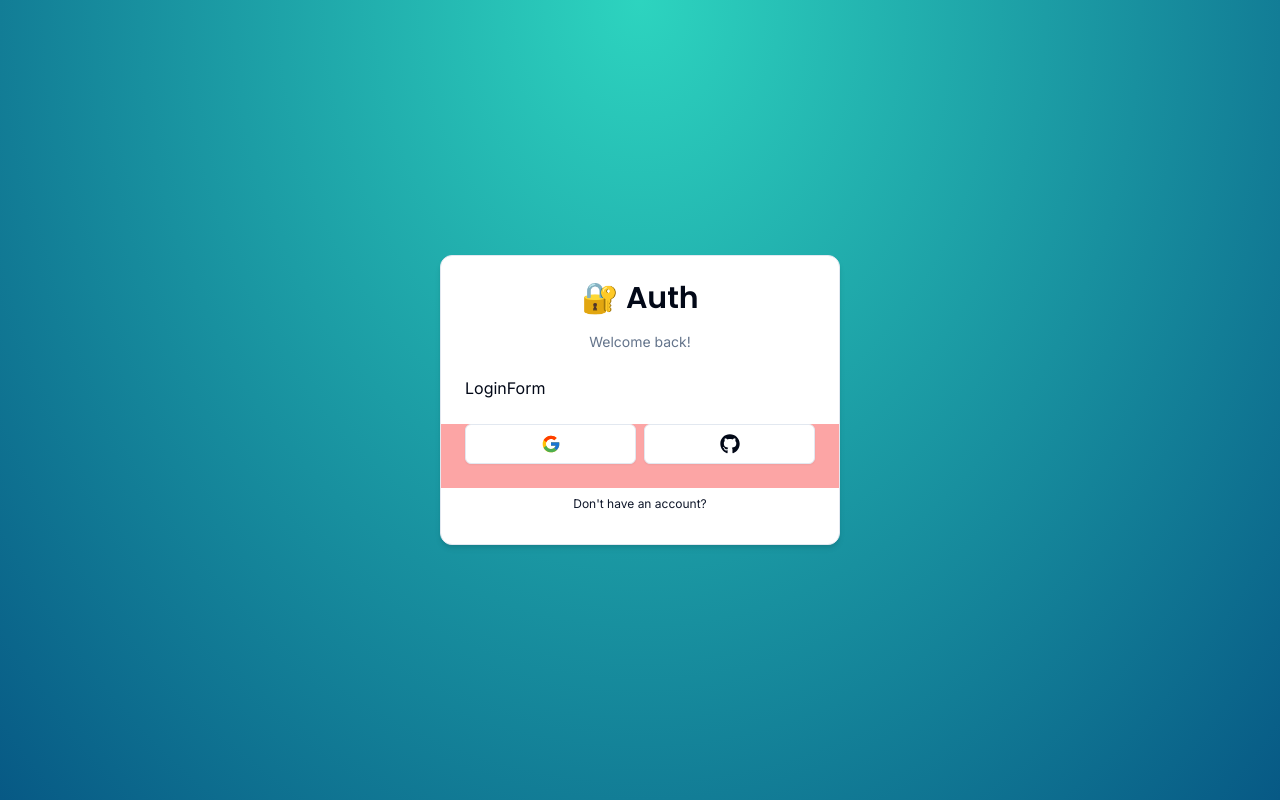
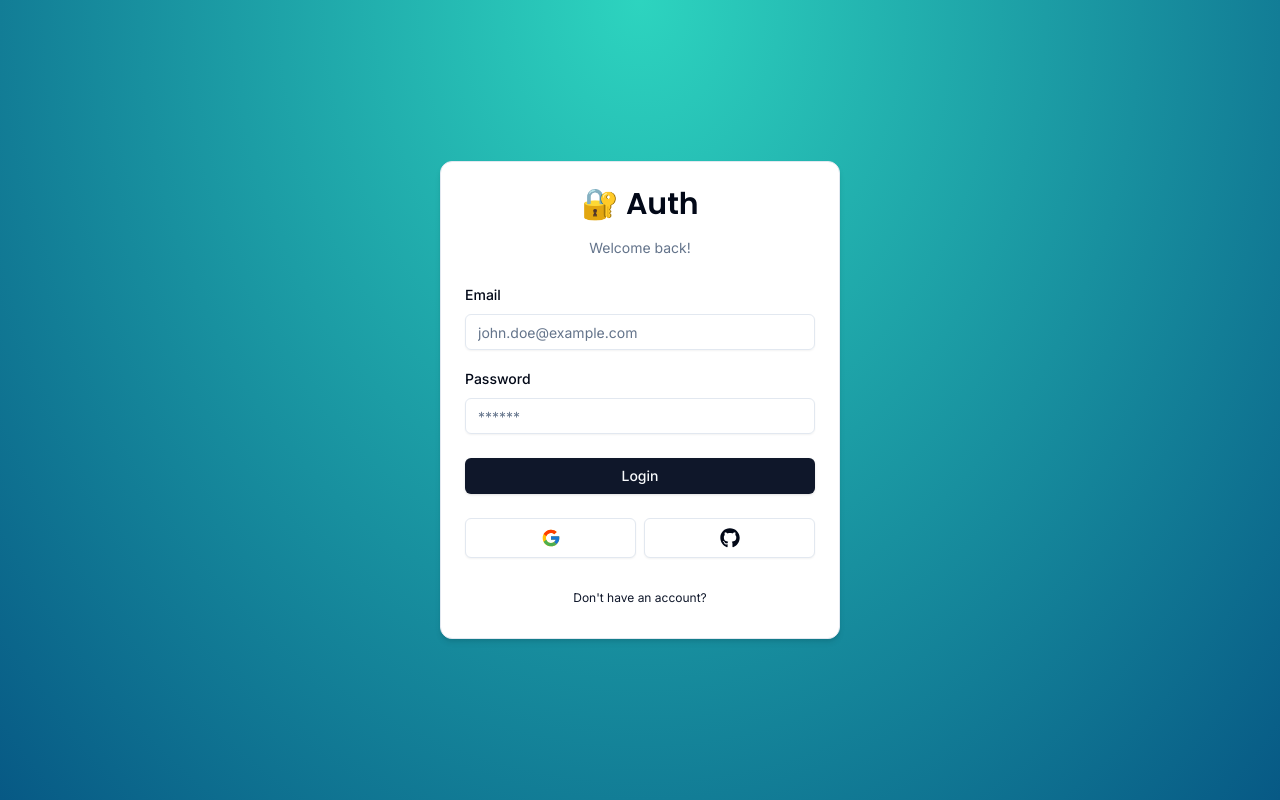
Before and after one commit to sayf-t/next-auth-v5-demo, a Next.js app: page /auth/login in a window 1280 px wide. Built offline with nearby package versions, Linux system fonts and the light colour scheme.

Commit message:
task: login form

```diff
--- /dev/null
+++ b/components/FormError.tsx
@@ -0,0 +1,18 @@
+import { ExclamationTriangleIcon } from "@radix-ui/react-icons";
+
+interface FormErrorProps {
+    message?: string;
+}
+
+export const FormError = ({ message }: FormErrorProps) => {
+    if (!message) {
+        return null;
+    }
+
+    return (
+        <div className="bg-destructive/15 p-3 rounded-md flex items-center gap-x-2 text-sm text-destructive">
+            <ExclamationTriangleIcon className="w-4 h-4" />
+            <p>{message}</p>
+        </div>
+    );
+}
--- /dev/null
+++ b/components/FormSuccess.tsx
@@ -0,0 +1,18 @@
+import { CheckCircledIcon } from "@radix-ui/react-icons";
+
+interface FormSuccessProps {
+    message?: string;
+}
+
+export const FormSuccess = ({ message }: FormSuccessProps) => {
+    if (!message) {
+        return null;
+    }
+
+    return (
+        <div className="bg-emerald-500/15 p-3 rounded-md flex items-center gap-x-2 text-sm text-emerald-500">
+            <CheckCircledIcon className="w-4 h-4" />
+            <p>{message}</p>
+        </div>
+    );
+}
--- a/components/auth/CardWrapper.tsx
+++ b/components/auth/CardWrapper.tsx
@@ -32,7 +32,7 @@
     <CardContent>
     {children}
     </CardContent>
-    {showSocial && <CardFooter className="bg-red-300">
+    {showSocial && <CardFooter>
         <Social />
     </CardFooter>}
     <CardFooter>
--- a/components/auth/LoginForm.tsx
+++ b/components/auth/LoginForm.tsx
@@ -1,6 +1,39 @@
-import { CardWrapper } from "@/components/auth/CardWrapper"
+"use client";
+
+import { useForm } from "react-hook-form";
+import { zodResolver } from "@hookform/resolvers/zod";
+import { z } from "zod";
+
+import { LoginSchema } from "@/schemas";
+
+import {
+  Form,
+  FormControl,
+  FormField,
+  FormItem,
+  FormLabel,
+  FormMessage,
+} from "@/components/ui/form";
+import { Input } from "@/components/ui/input";
+import { Button } from "@/components/ui/button";
+
+import { CardWrapper } from "@/components/auth/CardWrapper";
+import { FormError } from "@/components/FormError";
+import { FormSuccess } from "@/components/FormSuccess";
 
 export const LoginForm = () => {
+  const form = useForm<z.infer<typeof LoginSchema>>({
+    resolver: zodResolver(LoginSchema),
+    defaultValues: {
+      email: "",
+      password: "",
+    },
+  });
+
+  const onSubmit = (values: z.infer<typeof LoginSchema>) => {
+    console.log(values);
+  }
+
   return (
     <CardWrapper
       headerLabel="Welcome back!"
@@ -8,7 +41,47 @@
       backButtonHref="/auth/register"
       showSocial
     >
-            <h1>LoginForm</h1>
+      <Form {...form}>
+        <form onSubmit={form.handleSubmit(onSubmit)} className="space-y-6">
+          <div className="space-y-4">
+            <FormField
+              control={form.control}
+              name="email"
+              render={({ field }) => (
+                <FormItem>
+                  <FormLabel>Email</FormLabel>
+                  <FormControl>
+                    <Input
+                      {...field}
+                      placeholder="john.doe@example.com"
+                      type="email"
+                    />
+                  </FormControl>
+                  <FormMessage />
+                </FormItem>
+              )}
+            />
+            <FormField
+              control={form.control}
+              name="password"
+              render={({ field }) => (
+                <FormItem>
+                  <FormLabel>Password</FormLabel>
+                  <FormControl>
+                    <Input {...field} placeholder="******" type="password" />
+                  </FormControl>
+                  <FormMessage />
+                </FormItem>
+              )}
+            />
+          </div>
+          <FormError message=""/>
+          <FormSuccess message=""/>
+          <Button type="submit" className="w-full">
+            Login
+          </Button>
+        </form>
+      </Form>
     </CardWrapper>
-    )
-}
+  );
+};
--- /dev/null
+++ b/schemas/index.ts
@@ -0,0 +1,10 @@
+import * as z from 'zod';
+
+export const LoginSchema = z.object({
+    email: z.string().email({
+        message: "Email is required",
+    }),
+    password: z.string().min(1, {
+        message: 'Password is required',
+    }),
+});
```
Lines whose indentation alone changed are shown as unchanged.
